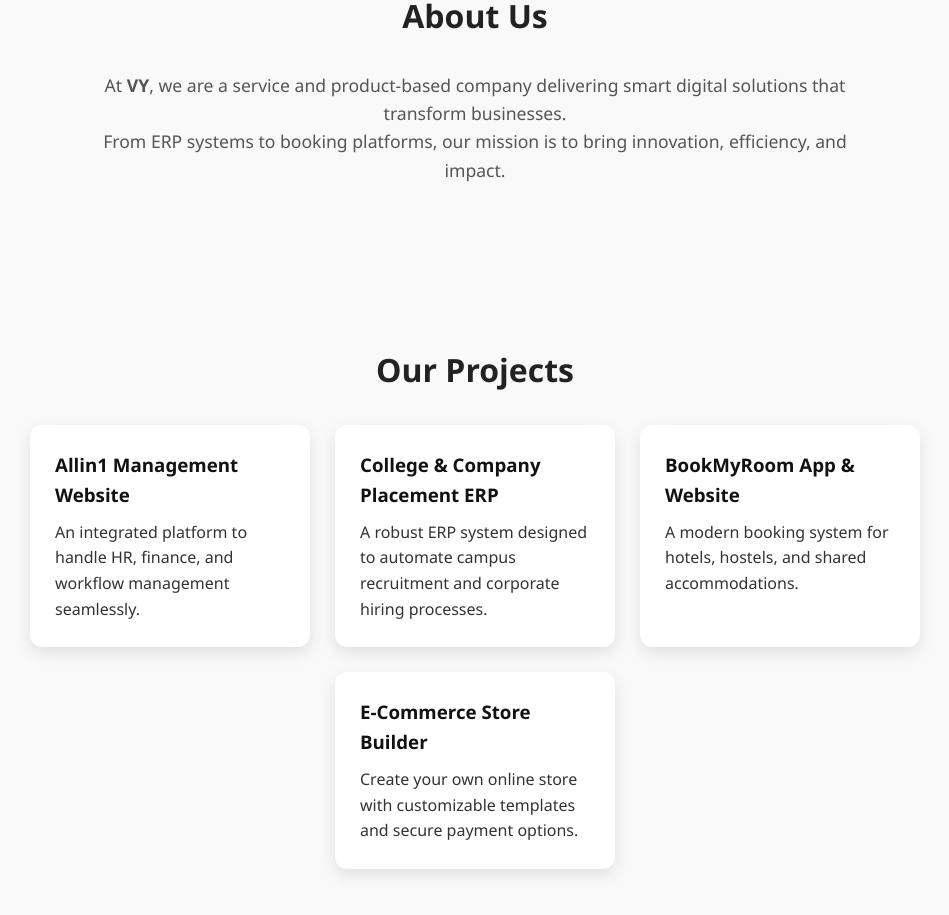
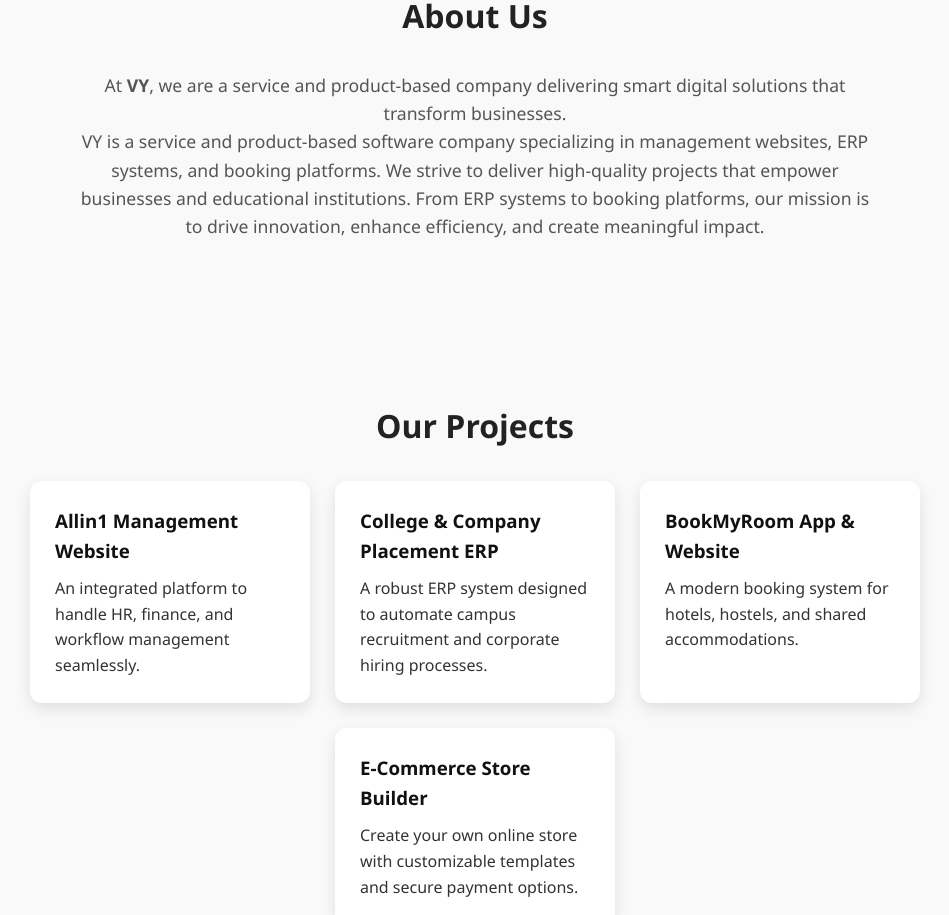
Before and after one commit to student-yashguptya/VY, a React (Vite) app in the folder frontend/: page / in a window 1280 px wide. Shown: the part 980-1895 px from the top of the page, without its empty margins (165-1114 px from the left). Built offline with nearby package versions, Linux system fonts and the light colour scheme.

Commit message:
improved

```diff
--- a/frontend/src/App.jsx
+++ b/frontend/src/App.jsx
@@ -25,8 +25,7 @@ function App() {
           delivering smart digital solutions that transform businesses.
         </p>
         <p>
-          From ERP systems to booking platforms, our mission is to bring
-          innovation, efficiency, and impact.
+          VY is a service and product-based software company specializing in management websites, ERP systems, and booking platforms. We strive to deliver high-quality projects that empower businesses and educational institutions. From ERP systems to booking platforms, our mission is to drive innovation, enhance efficiency, and create meaningful impact.
         </p>
       </section>
 
```
